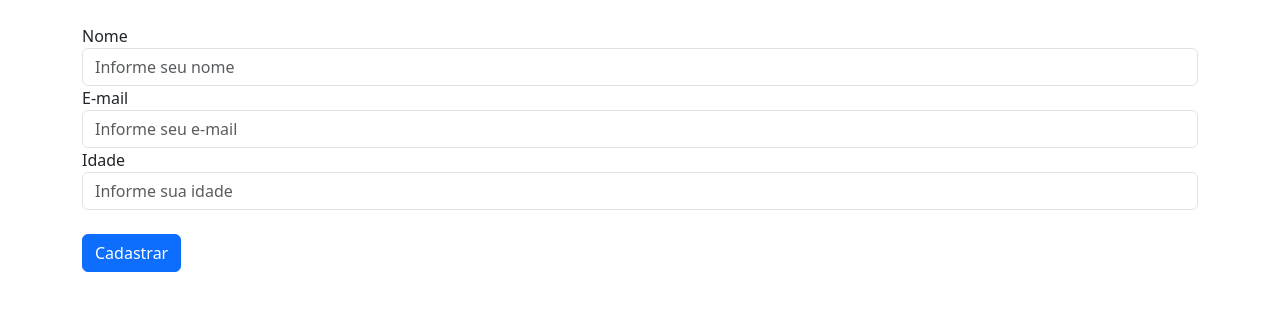
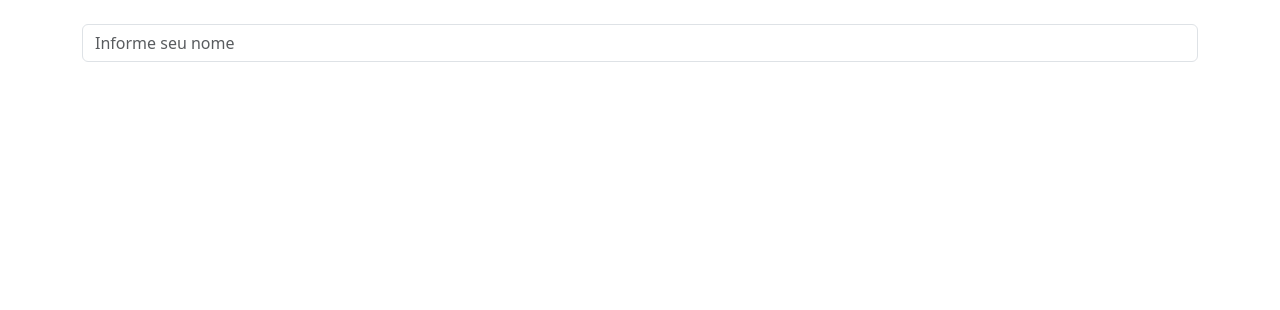
Before and after one commit to pricbnll/exSem7, a React (Vite) app: page / in a window 1280 px wide. Shown: the top 310 px of the page. Built offline with nearby package versions, Linux system fonts and the light colour scheme; the HTML template or start-up script is replaced by a standard one.

Commit message:
feat: [M2S07] - Ex.5 - Crie um componente controlado

```diff
--- a/src/App.jsx
+++ b/src/App.jsx
@@ -1,7 +1,9 @@
 // import Contador from './pages/Contador'
 // import  {BuscarTitulo} from './pages/BuscarTitulo'
 // import { ListaEstado } from "./pages/ListaEstado"
-import SimpleForm from "./pages/FormularioSimples"
+// import SimpleForm from "./pages/FormularioSimples"
+
+import { InputControlado } from "./pages/InputControlado"
 
 function App() {
   return (
@@ -13,7 +15,9 @@ function App() {
 
       {/* <ListaEstado/> */}
 
-      <SimpleForm/>
+      {/* <SimpleForm/> */}
+
+      <InputControlado/>
 
     </>
   )
--- a/src/pages/InputControlado.jsx
+++ b/src/pages/InputControlado.jsx
@@ -0,0 +1,20 @@
+import { useState } from "react"
+
+export function InputControlado() {
+
+    const [text, setText] = useState(null)
+    // const [visibled, setvisibled] = useState(false)
+
+    return (
+        <div className="container mt-4">
+            <input
+                    placeholder="Informe seu nome"
+                    // type={visibled ? "text" : "password"}
+                    className="form-control"
+                    onChange={(e) => setText(e.target.value)} />
+
+            <span>{text}</span>
+            {/* <button onClick={() => setvisibled(prevState => !prevState)}>{visibled ? "esconder" : "Ver"}</button> */}
+        </div>
+    )
+}
```
